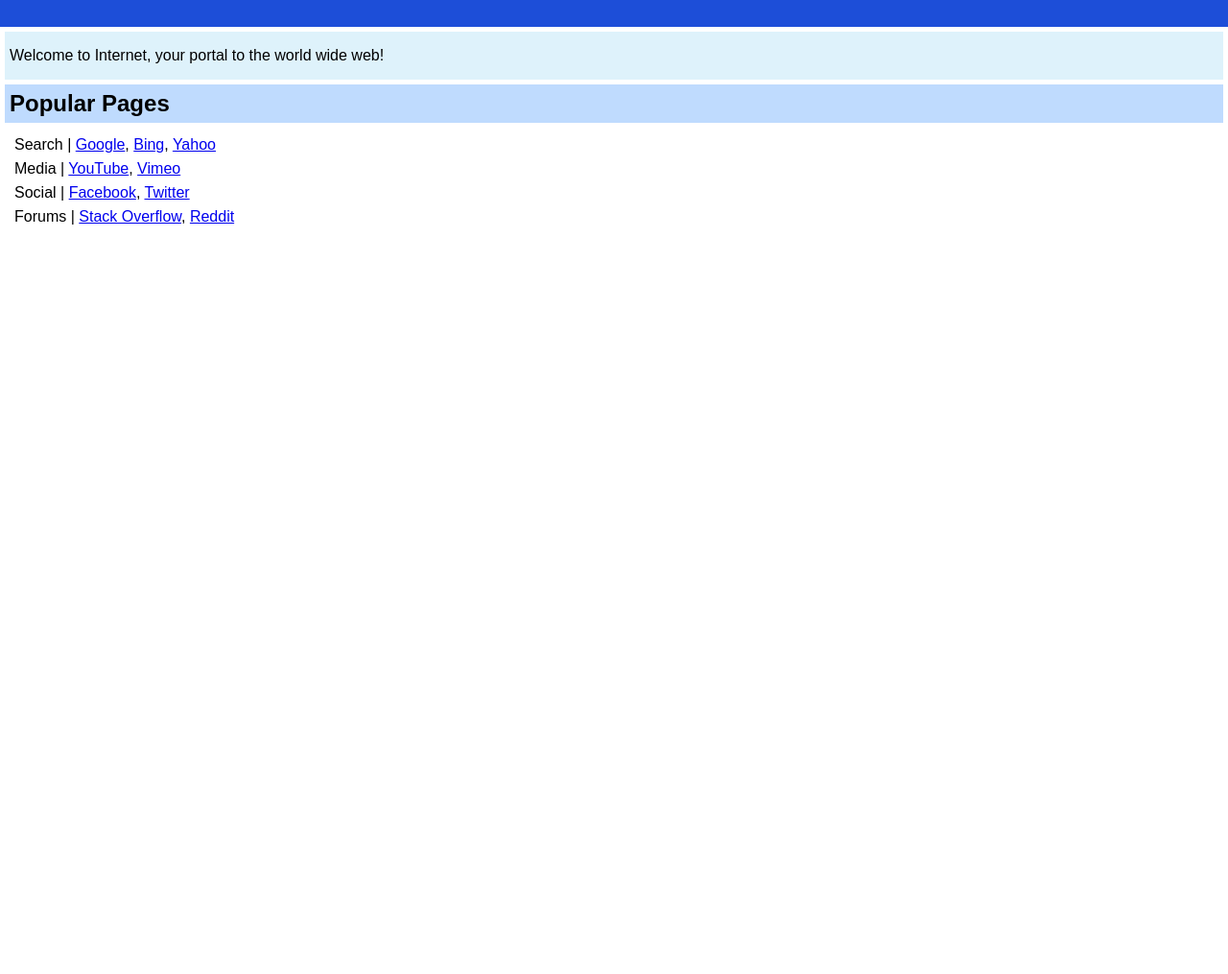
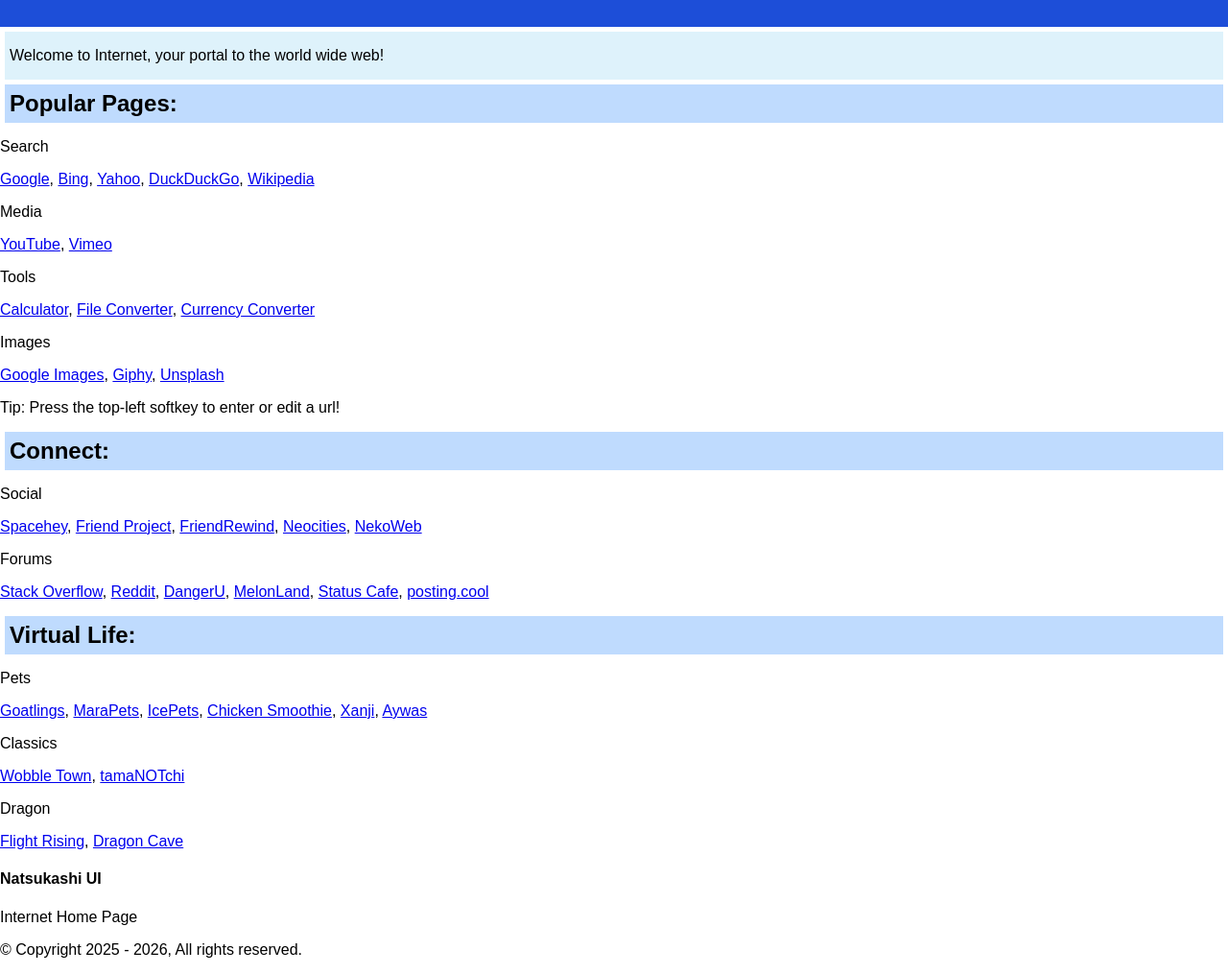
Before and after one commit to ThatTakashi/InternetHome, a plain HTML site: page index.html in a window 1280 px wide. Shown: the part 72-1087 px from the top of the page at 96% size. Before the commit the page ends 800 px from the top, so only its background shows below. Drawn offline with Linux system fonts and the light colour scheme.

Commit message:
Update index.html

```diff
--- a/index.html
+++ b/index.html
@@ -13,12 +13,58 @@
     <div class ="hero">
         <p>Welcome to Internet, your portal to the world wide web!</p>
     </div>
-    <h3>Popular Pages</h3>
-    <ul>
-        <li>Search | <a href="https://www.google.com">Google</a>, <a href="https://www.bing.com">Bing</a>, <a href="https://www.yahoo.com">Yahoo</a></li>
-        <li>Media  | <a href="https://www.youtube.com">YouTube</a>, <a href="https://www.vimeo.com">Vimeo</a></li>
-        <li>Social | <a href="https://www.facebook.com">Facebook</a>, <a href="https://www.twitter.com">Twitter</a></li>
-        <li>Forums | <a href="https://stackoverflow.com">Stack Overflow</a>, <a href="https://www.reddit.com">Reddit</a></li>
-    </ul>
+    <h3>Popular Pages:</h3>
+    <div class="popular-links">
+        <div class="links">
+            <div class="div1"><p>Search</p></div>
+            <div class="div2"><p><a href="https://www.google.com">Google</a>, <a href="https://www.bing.com">Bing</a>, <a href="https://www.yahoo.com">Yahoo</a>, <a href="https://duckduckgo.com">DuckDuckGo</a>, <a href="https://www.wikipedia.org">Wikipedia</a></p></div>
+        </div>
+        <div class="links">
+            <div class="div1"><p>Media</p></div>
+            <div class="div2"><p><a href="https://www.youtube.com">YouTube</a>, <a href="https://www.vimeo.com">Vimeo</a></p></div>
+        </div>
+        <div class="links">
+            <div class="div1"><p>Tools</p></div>
+            <div class="div2"><p><a href="https://www.calculator.net">Calculator</a>, <a href="https://www.file-converter.com">File Converter</a>, <a href="https://www.xe.com">Currency Converter</a></p></div>
+        </div>
+        <div class="links">
+            <div class="div1"><p>Images</p></div>
+            <div class="div2"><p><a href="https://www.google.com/imghp">Google Images</a>, <a href="https://giphy.com">Giphy</a>, <a href="https://unsplash.com">Unsplash</a></p></div>
+        </div>
+    </div>
+    <div class="tip">
+        <p>Tip: Press the top-left softkey to enter or edit a url!</p>
+    </div>
+    <h3>Connect:</h3>
+    <div class="popular-links">
+        <div class="links">
+            <div class="div1"><p>Social</p></div>
+            <div class="div2"><p><a href="https://www.spacehey.com">Spacehey</a>, <a href="https://www.friendproject.com">Friend Project</a>, <a href="https://www.friendrewind.com">FriendRewind</a>, <a href="https://www.neocities.org">Neocities</a>, <a href="https://www.neokweb.com">NekoWeb</a></p></div>
+        </div>
+        <div class="links">
+            <div class="div1"><p>Forums</p></div>
+            <div class="div2"><p><a href="https://stackoverflow.com">Stack Overflow</a>, <a href="https://www.reddit.com">Reddit</a>, <a href="https://www.dangeru.com">DangerU</a>, <a href="https://www.melonland.com">MelonLand</a>, <a href="https://www.statuscafe.com">Status Cafe</a>, <a href="https://www.posting.cool">posting.cool</a></p></div>
+        </div>
+    </div>
+    <h3>Virtual Life:</h3>
+    <div class="popular-links">
+        <div class="links">
+            <div class="div1"><p>Pets</p></div>
+            <div class="div2"><p><a href="https://www.goatlings.com">Goatlings</a>, <a href="https://www.marapets.com">MaraPets</a>, <a href="https://www.icepets.com">IcePets</a>, <a href="https://www.chickensmoothie.com">Chicken Smoothie</a>, <a href="https://www.xanji.com">Xanji</a>, <a href="https://www.aywas.com">Aywas</a></p></div>
+        </div>
+        <div class="links">
+            <div class="div1"><p>Classics</p></div>
+            <div class="div2"><p><a href="https://www.wobble-town.com">Wobble Town</a>, <a href="https://www.tamanotchi.com">tamaNOTchi</a></p></div>
+        </div>
+        <div class="links">
+            <div class="div1"><p>Dragon</p></div>
+            <div class="div2"><p><a href="https://www.flightrising.com">Flight Rising</a>, <a href="https://www.dragoncave.net">Dragon Cave</a></p></div>
+        </div>
+    </div>
+    <footer>
+        <h4>Natsukashi UI</h4>
+        <p>Internet Home Page</p>
+        <p>© Copyright 2025 - 2026, All rights reserved.</p>
+    </footer>
 </body>
 </html>
```
